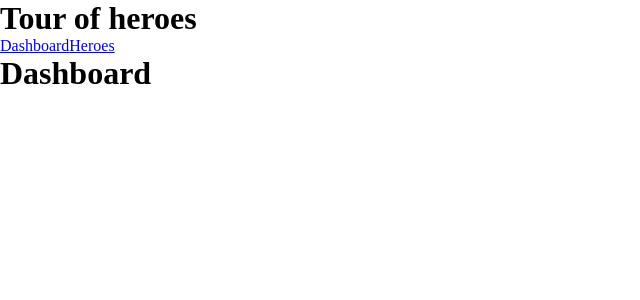
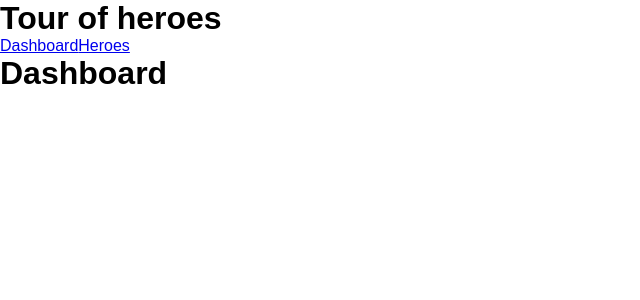
Before and after one commit to Dexter4873/vue-tour-of-heroes, a Vue app: page / in a window 1280 px wide. Shown: the top 300 px of the page, without its empty margins (0-640 px from the left). Built offline with nearby package versions, Linux system fonts and the light colour scheme.

Commit message:
Add main styles

```diff
--- a/src/assets/main.css
+++ b/src/assets/main.css
@@ -2,4 +2,5 @@
     margin: 0;
     padding: 0;
     box-sizing: border-box;
+    font-family: Arial, serif;
 }
```
